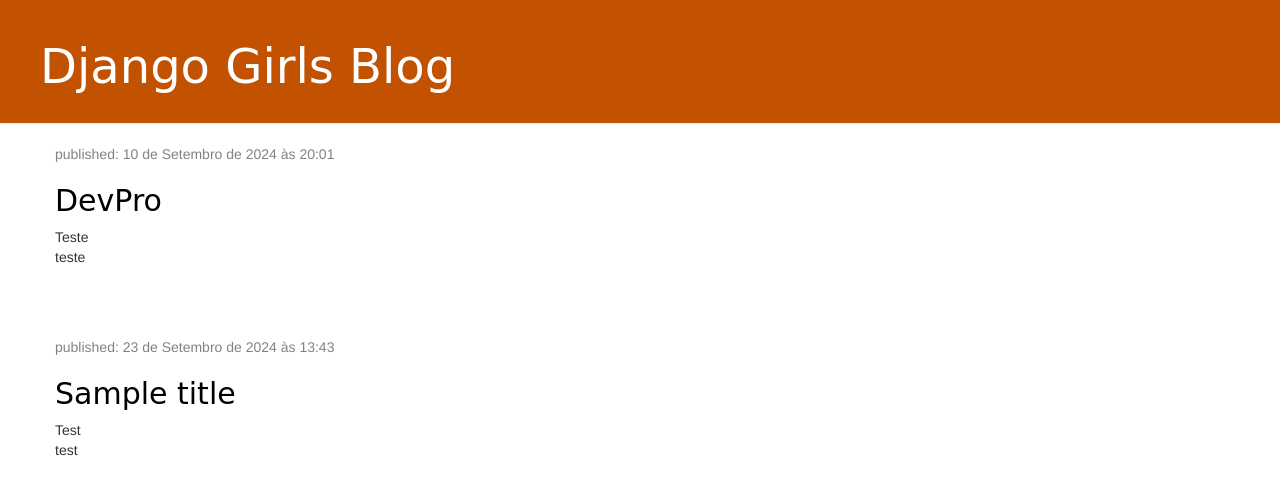
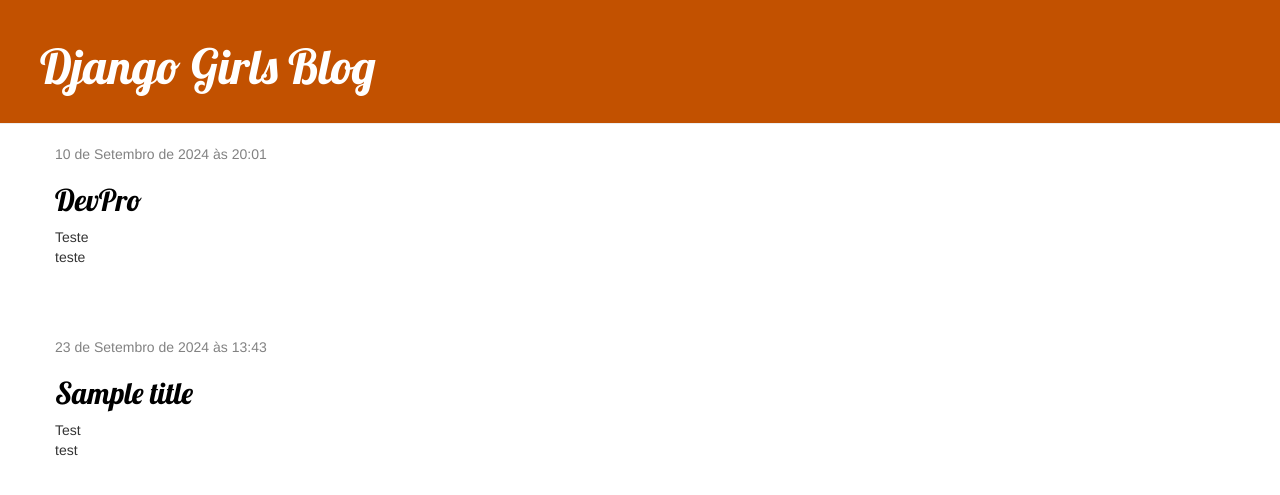
Before and after one commit to LariOVinhas/DjGirls, a Django app: page / in a window 1280 px wide. Shown: the top 495 px of the page. Run offline with Django 5.2, Linux system fonts and the light colour scheme; data comes from the database, SQL or seed files in the repository; both versions use the stored data as it was after the commit; some libraries are stand-ins or nearby versions.

Commit message:
Added view and template for detailed blog post as well as CSS for the site.

```diff
--- a/blog/models.py
+++ b/blog/models.py
@@ -1,6 +1,4 @@
 from django.db import models
-
-# Create your models here.
 from django.conf import settings
 from django.db import models
 from django.utils import timezone
--- /dev/null
+++ b/blog/templates/blog/base.html
@@ -0,0 +1,38 @@
+{% load static %}
+<html>
+  <head>
+    <title>Django Girls blog</title>
+    <link
+      rel="stylesheet"
+      href="//maxcdn.bootstrapcdn.com/bootstrap/3.2.0/css/bootstrap.min.css"
+    />
+    <link
+      rel="stylesheet"
+      href="//maxcdn.bootstrapcdn.com/bootstrap/3.2.0/css/bootstrap-theme.min.css"
+    />
+    <link
+      href="//fonts.googleapis.com/css?family=Lobster&subset=latin,latin-ext"
+      rel="stylesheet"
+      type="text/css"
+    />
+    <link rel="stylesheet" href="{% static 'css/blog.css' %}" />
+  </head>
+  <body>
+    <div class="page-header">
+      <h1><a href="/">Django Girls Blog</a></h1>
+    </div>
+    <div class="content container">
+      <div class="row">
+        <div class="col-md-8">
+          {% block content %} {% for post in posts %}
+          <div class="post">
+            <div class="date">{{ post.published_date }}</div>
+            <h2><a href="">{{ post.title }}</a></h2>
+            <p>{{ post.text|linebreaksbr }}</p>
+          </div>
+          {% endfor %}{% endblock %}
+        </div>
+      </div>
+    </div>
+  </body>
+</html>
--- a/blog/templates/blog/post_list.html
+++ b/blog/templates/blog/post_list.html
@@ -1,34 +1,7 @@
-<!DOCTYPE html> {% load static %}
-<html>
-  <head>
-    <div class="page-header">
-      <h1><a href="/">Django Girls Blog</a></h1>
-    </div>
-    <link
-      rel="stylesheet"
-      href="//maxcdn.bootstrapcdn.com/bootstrap/3.2.0/css/bootstrap.min.css"
-    />
-    <link
-      rel="stylesheet"
-      href="//maxcdn.bootstrapcdn.com/bootstrap/3.2.0/css/bootstrap-theme.min.css"
-    />
-    <link rel="stylesheet" href="{% static 'css/blog.css' %}" />
-  </head>
-  <body>
-    <div class="content container">
-      <div class="row">
-        <div class="col-md-8">
-          {% for post in posts %}
-          <div class="post">
-            <div class="date">
-              <p>published: {{ post.published_date }}</p>
-            </div>
-            <h2><a href="">{{ post.title }}</a></h2>
-            <p>{{ post.text|linebreaksbr }}</p>
-          </div>
-          {% endfor %}
-        </div>
-      </div>
-    </div>
-  </body>
-</html>
+{% extends 'blog/base.html' %} {% block content %} {% for post in posts %}
+<article class="post">
+  <time class="date"> {{ post.published_date }} </time>
+  <h2><a href="{% url 'post_detail' pk=post.pk %}">{{ post.title }}</a></h2>
+  <p>{{ post.text|linebreaksbr }}</p>
+</article>
+{% endfor %} {% endblock %}
--- a/blog/urls.py
+++ b/blog/urls.py
@@ -3,4 +3,5 @@ from . import views
 
 urlpatterns = [
     path('', views.post_list, name='post_list'),
+    path('post/<int:pk>/', views.post_detail, name='post_detail'),
 ]
--- a/blog/views.py
+++ b/blog/views.py
@@ -1,4 +1,4 @@
-from django.shortcuts import render
+from django.shortcuts import render, get_object_or_404
 from django.http import HttpResponse
 from django.utils import timezone
 from .models import Post
@@ -6,3 +6,7 @@ from .models import Post
 def post_list(request):
     posts = Post.objects.filter(published_date__lte=timezone.now()).order_by('published_date')
     return render(request, 'blog/post_list.html', {"posts": posts})
+
+def post_detail(request, pk):
+    post = get_object_or_404(Post, pk=pk)
+    return render(request, 'blog/post_detail.html', {'post': post})
```
Also changed, not shown: blog/templates/blog/post_detail.html (added, +9 -0 lines), db.sqlite3.
